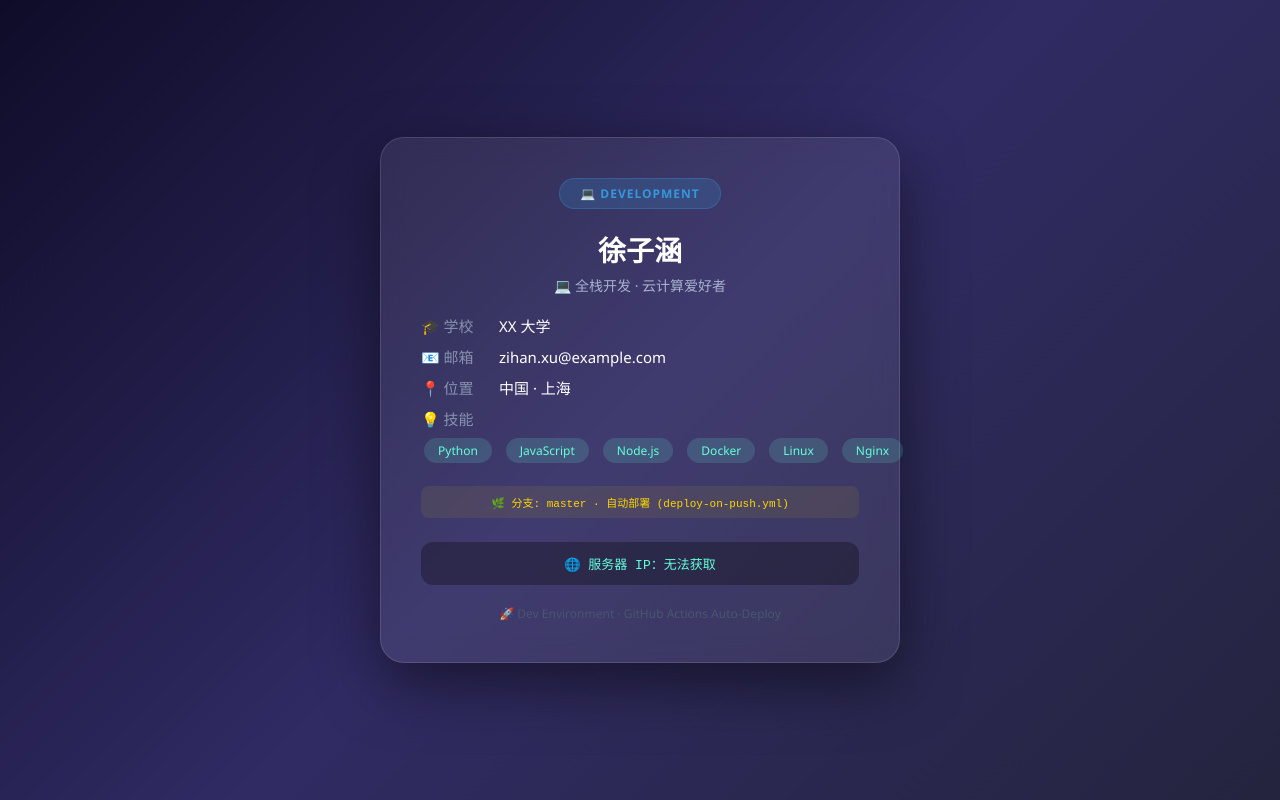
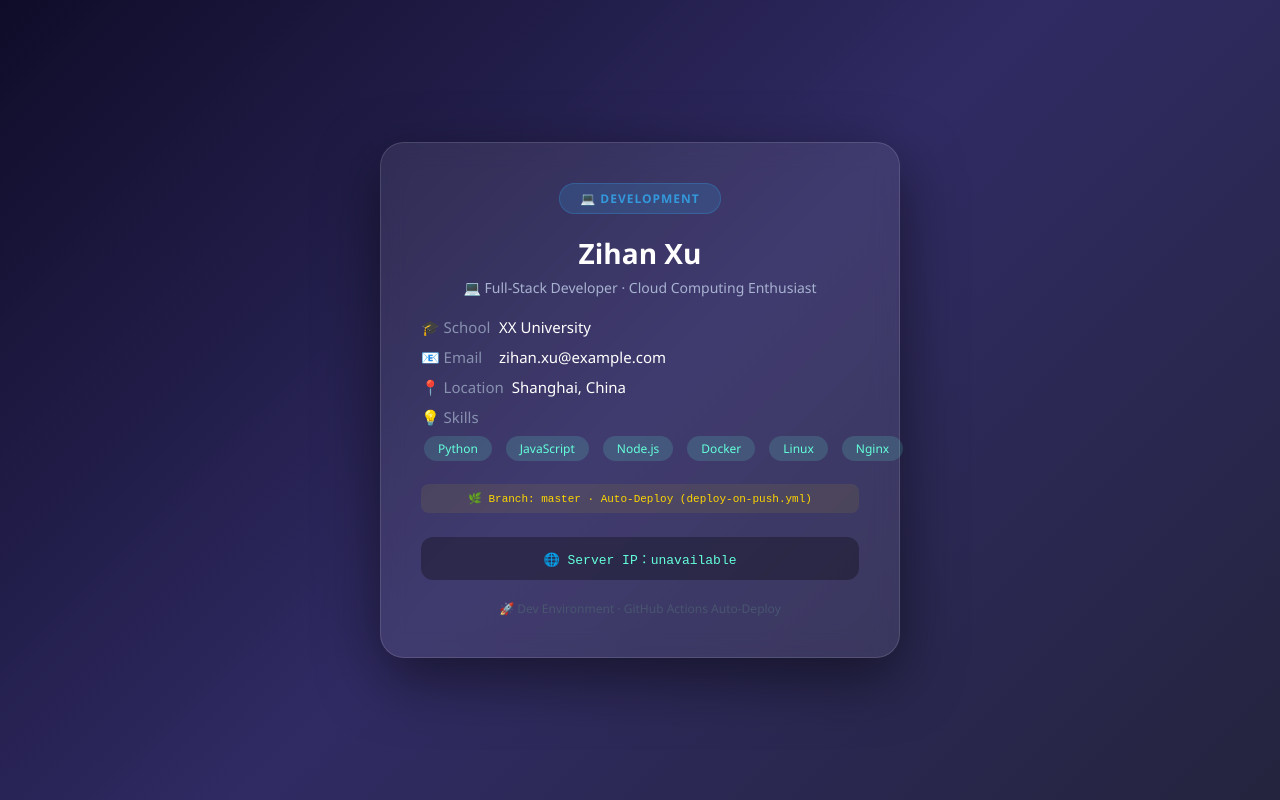
Before and after one commit to zihanxu330/Lab_07, a website: page html/index.html in a window 1280 px wide. Drawn offline with Linux system fonts and the light colour scheme; no server answers.

Commit message:
🌐 页面改为英文版

```diff
--- a/html/index.html
+++ b/html/index.html
@@ -1,9 +1,9 @@
 <!DOCTYPE html>
-<html lang="zh-CN">
+<html lang="en">
 <head>
     <meta charset="UTF-8">
     <meta name="viewport" content="width=device-width, initial-scale=1.0">
-    <title>徐子涵 - 开发环境</title>
+    <title>Zihan Xu - Dev Environment</title>
     <style>
         * { margin: 0; padding: 0; box-sizing: border-box; }
         body {
@@ -90,17 +90,16 @@
     <div class="card">
         <div class="dev-badge">💻 DEVELOPMENT</div>
 
-        <!-- 照片占位：替换 avatar.jpg 为你的真实照片 -->
-        <img src="avatar.jpg" alt="头像" class="avatar" onerror="this.style.display='none'">
+        <img src="avatar.jpg" alt="Avatar" class="avatar" onerror="this.style.display='none'">
 
-        <h1>徐子涵</h1>
-        <div class="tagline">💻 全栈开发 · 云计算爱好者</div>
+        <h1>Zihan Xu</h1>
+        <div class="tagline">💻 Full-Stack Developer · Cloud Computing Enthusiast</div>
 
         <div class="info">
-            <p><span class="label">🎓 学校</span>  XX 大学</p>
-            <p><span class="label">📧 邮箱</span>  zihan.xu@example.com</p>
-            <p><span class="label">📍 位置</span>  中国 · 上海</p>
-            <p><span class="label">💡 技能</span></p>
+            <p><span class="label">🎓 School</span>  XX University</p>
+            <p><span class="label">📧 Email</span>  zihan.xu@example.com</p>
+            <p><span class="label">📍 Location</span>  Shanghai, China</p>
+            <p><span class="label">💡 Skills</span></p>
             <p style="margin-top: -4px;">
                 <span class="badge">Python</span>
                 <span class="badge">JavaScript</span>
@@ -112,11 +111,11 @@
         </div>
 
         <div class="git-info">
-            🌿 分支: master · 自动部署 (deploy-on-push.yml)
+            🌿 Branch: master · Auto-Deploy (deploy-on-push.yml)
         </div>
 
         <div class="server-ip" id="ipDisplay">
-            ⏳ 正在获取服务器 IP…
+            ⏳ Fetching server IP…
         </div>
 
         <div class="footer">
@@ -125,16 +124,15 @@
     </div>
 
     <script>
-        // 获取并显示服务器 IP
         fetch('https://api.ipify.org?format=json')
             .then(r => r.json())
             .then(d => {
                 document.getElementById('ipDisplay').innerHTML =
-                    '🌐 服务器 IP：<strong>' + d.ip + '</strong>';
+                    '🌐 Server IP：<strong>' + d.ip + '</strong>';
             })
             .catch(() => {
                 document.getElementById('ipDisplay').innerHTML =
-                    '🌐 服务器 IP：无法获取';
+                    '🌐 Server IP：unavailable';
             });
     </script>
 </body>
```
Also changed, not shown: 2 other files.
